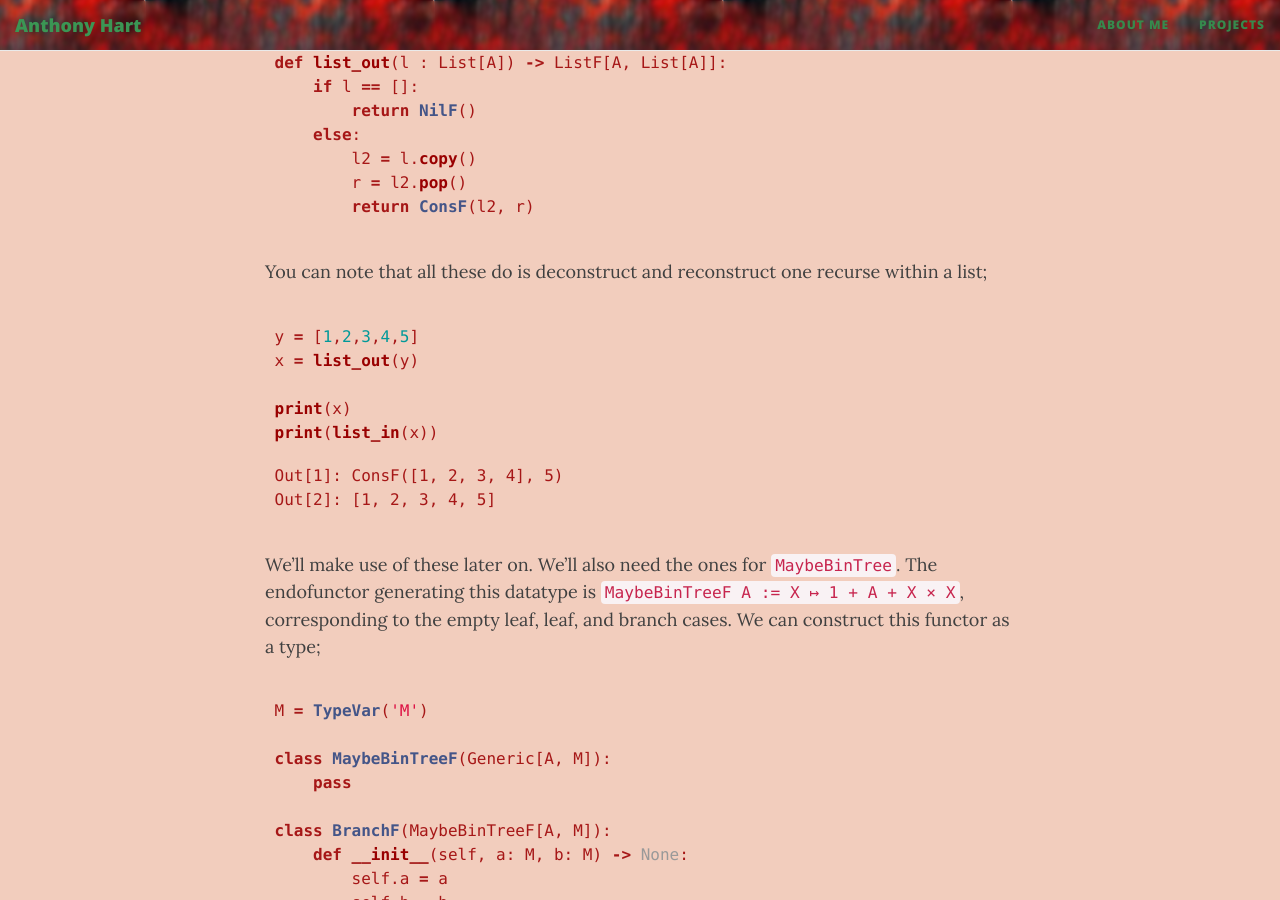
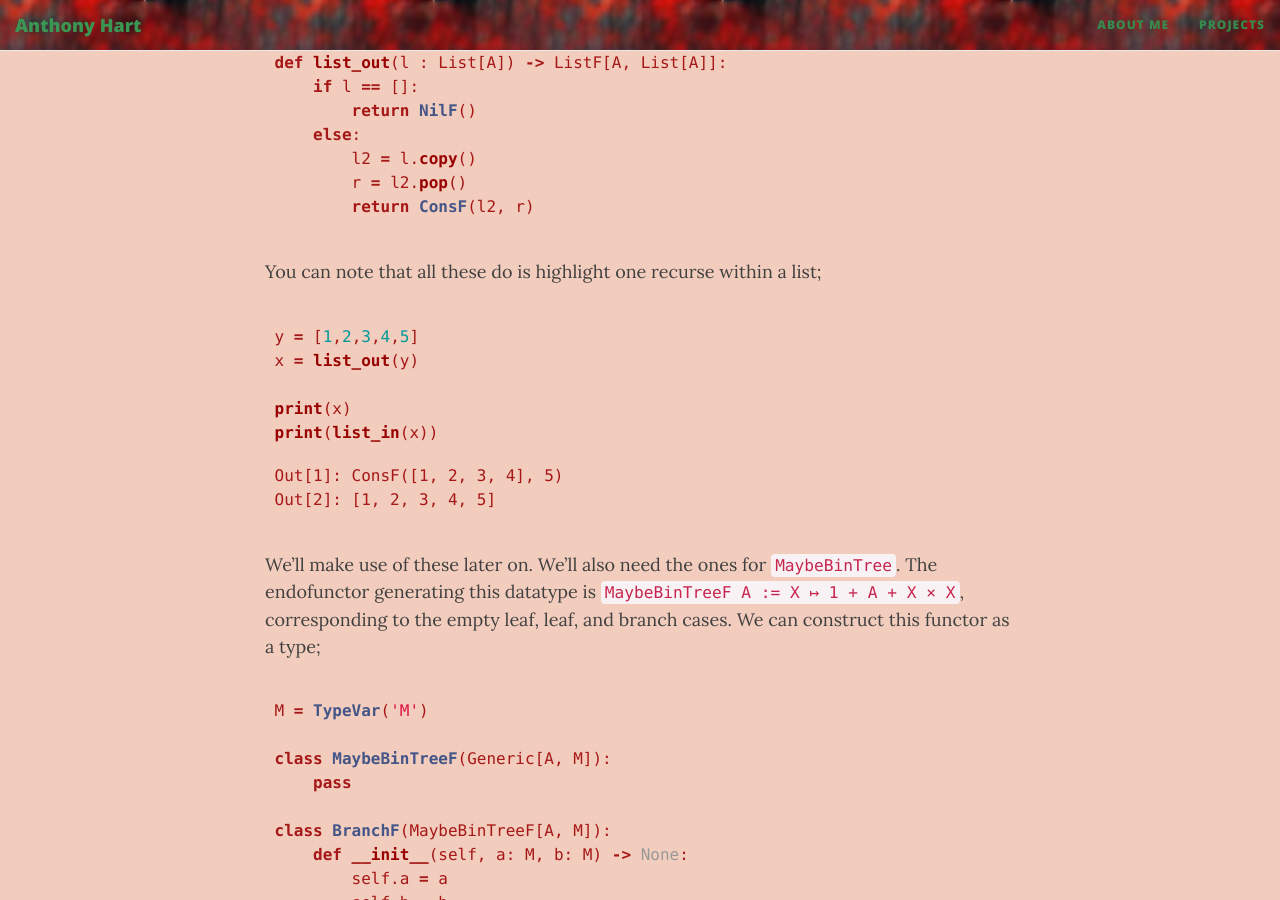
Before and after one commit to AHartNtkn/AHartNtkn.github.io, a Jekyll site: the page built from _posts/2020-04-07-Sorting-Lists-Recursively;-The-Easy-Way.md, in a window 1280 px wide and 900 px high, scrolled down 4122 px. Built offline with Jekyll 4.4.1, drawn with Linux system fonts in a browser that asks for light colours; nearby versions of some CDN libraries; some of the changed text lies outside the part shown.

Commit message:
Improve wording.

````diff
--- a/_posts/2020-04-07-Sorting-Lists-Recursively;-The-Easy-Way.md
+++ b/_posts/2020-04-07-Sorting-Lists-Recursively;-The-Easy-Way.md
@@ -129,7 +129,7 @@ def list_out(l : List[A]) -> ListF[A, List[A]]:
         return ConsF(l2, r)
 ```
 
-You can note that all these do is deconstruct and reconstruct one recurse within a list;
+You can note that all these do is highlight one recurse within a list;
 
 ```python
 y = [1,2,3,4,5]
````
Also changed, not shown: other parts of _posts/2020-04-07-Sorting-Lists-Recursively;-The-Easy-Way.md (+1 -1 lines).
